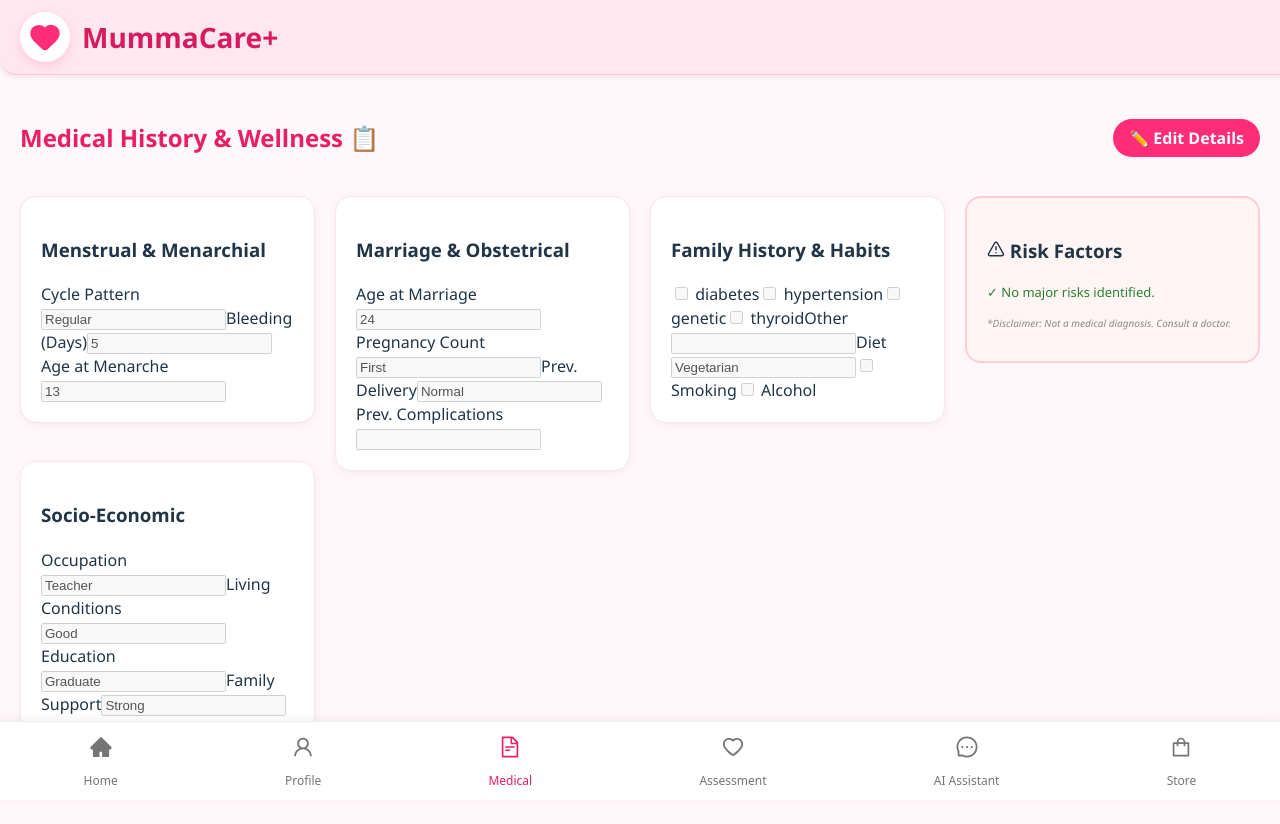
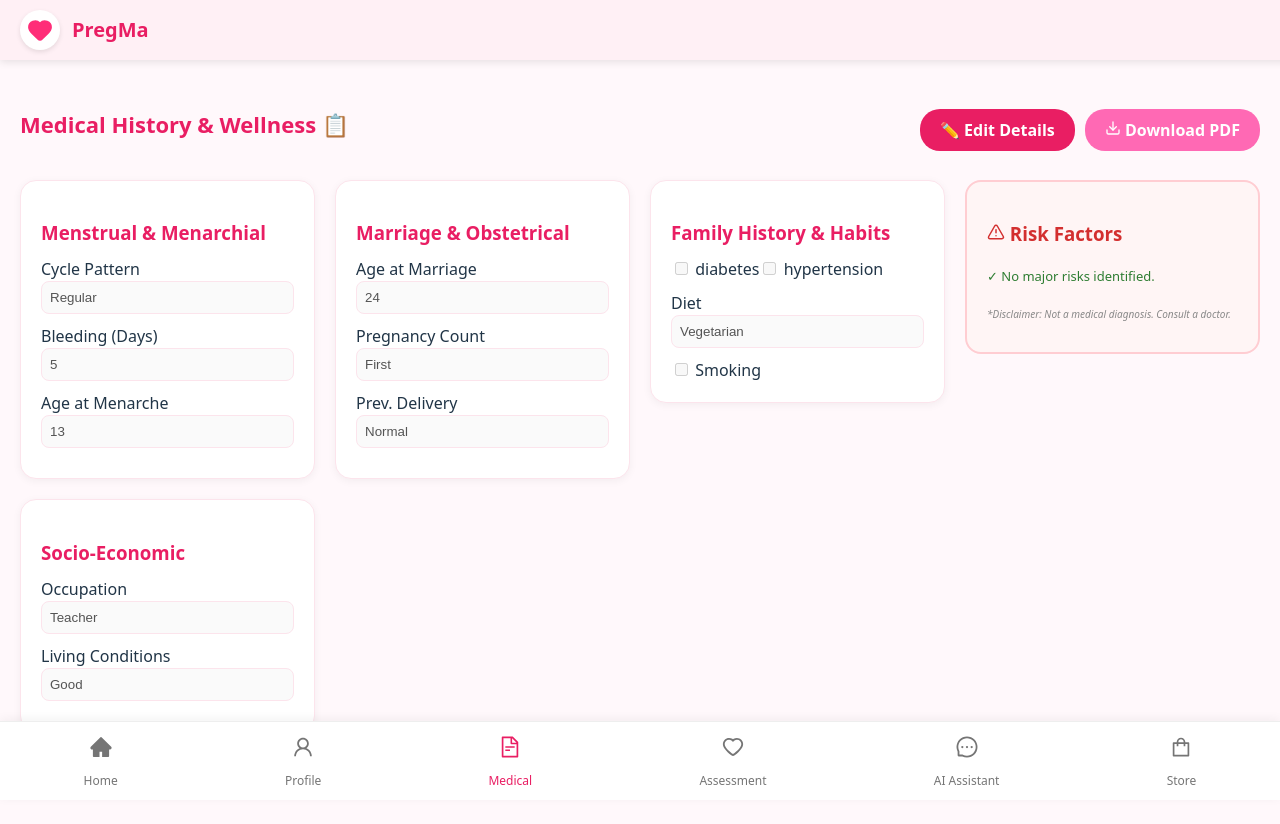
Before and after one commit to AngelusPonmalar/MummaCare-, a React (Vite) app: page /medical in a window 1280 px wide. Shown: the top 824 px of the page. Built offline with nearby package versions, Linux system fonts and the light colour scheme.

Commit message:
Update MedicalHistory.jsx

```diff
--- a/src/pages/MedicalHistory.jsx
+++ b/src/pages/MedicalHistory.jsx
@@ -1,8 +1,13 @@
-import React, { useState, useEffect } from "react";
-import { Heart, AlertTriangle } from "lucide-react";
+import React, { useState, useEffect, useRef } from "react";
+import { Heart, AlertTriangle, Download } from "lucide-react";
+import jsPDF from "jspdf";
+import html2canvas from "html2canvas";
 
 export default function MedicalHistory() {
   const [isEditing, setIsEditing] = useState(false);
+  const [screenWidth, setScreenWidth] = useState(window.innerWidth);
+  const reportRef = useRef();
+
   const [form, setForm] = useState({
     menstrualCycle: "Regular",
     bleedingDuration: "5",
@@ -23,224 +28,150 @@ export default function MedicalHistory() {
 
   const [risks, setRisks] = useState([]);
 
+  // Screen width listener
+  useEffect(() => {
+    const handleResize = () => setScreenWidth(window.innerWidth);
+    window.addEventListener("resize", handleResize);
+    return () => window.removeEventListener("resize", handleResize);
+  }, []);
+
   // Risk Logic
   useEffect(() => {
     const newRisks = [];
-    if (form.smoking) newRisks.push({ text: "Smoking: Risks fetal oxygen supply.", source: "Smoking: Yes" });
-    if (form.alcohol) newRisks.push({ text: "Alcohol: Unsafe for pregnancy.", source: "Alcohol: Yes" });
-    if (parseInt(form.marriageAge) < 18) newRisks.push({ text: "Early pregnancy: Monitor closely.", source: `Marriage Age: ${form.marriageAge}` });
-    if (form.familyHistory.diabetes) newRisks.push({ text: "Family Diabetes: Screen for GDM.", source: "Family History Diabetes" });
+    if (form.smoking) newRisks.push("Smoking: Risks fetal oxygen supply.");
+    if (form.alcohol) newRisks.push("Alcohol: Unsafe for pregnancy.");
+    if (parseInt(form.marriageAge) < 18) newRisks.push("Early pregnancy: Monitor closely.");
+    if (form.familyHistory.diabetes) newRisks.push("Family Diabetes: Screen for GDM.");
     setRisks(newRisks);
   }, [form]);
 
   const handleChange = (key, value) => setForm({ ...form, [key]: value });
   const handleFamilyChange = (key, value) => setForm({ ...form, familyHistory: { ...form.familyHistory, [key]: value } });
 
+  const columns = screenWidth <= 600 ? 1 : screenWidth <= 900 ? 2 : 4;
+
+  // Download PDF
+  const downloadPDF = () => {
+    const input = reportRef.current;
+    html2canvas(input, { scale: 2 }).then((canvas) => {
+      const imgData = canvas.toDataURL("image/png");
+      const pdf = new jsPDF("p", "pt", "a4");
+      const imgProps = pdf.getImageProperties(imgData);
+      const pdfWidth = pdf.internal.pageSize.getWidth();
+      const pdfHeight = (imgProps.height * pdfWidth) / imgProps.width;
+      pdf.addImage(imgData, "PNG", 0, 0, pdfWidth, pdfHeight);
+      pdf.save("Medical_History.pdf");
+    });
+  };
+
   return (
-    <div className="medical-page">
-
-      {/* Inline CSS */}
-      <style>{`
-        .medical-page{
-          padding:20px;
-          min-height:100vh;
-          background:#FFF8FB;
-          font-family: "Segoe UI", sans-serif;
-        }
-        .brand-header{
-          position: fixed;
-          top:0;
-          left:0;
-          width:100%;
-          display:flex;
-          align-items:center;
-          gap:12px;
-          padding:12px 20px;
-          background:#ffe6ef;
-          border-radius:0 0 16px 16px;
-          box-shadow:0 2px 6px rgba(0,0,0,0.08);
-          z-index:1000;
-        }
-        .logo-circle{
-          width:50px;
-          height:50px;
-          border-radius:50%;
-          background:#fff;
-          display:flex;
-          align-items:center;
-          justify-content:center;
-          box-shadow:0 4px 10px rgba(255,45,120,0.15);
-        }
-        .brand-name{
-          font-weight:900;
-          font-size:28px;
-          color:#d61c5e;
-        }
-        .page-header{
-          display:flex;
-          justify-content:space-between;
-          align-items:center;
-          margin-bottom:20px;
-          padding-top:80px; /* for fixed header */
-        }
-        .page-header h2{
-          color:#E91E63;
-          font-size:24px;
-          font-weight:600;
-        }
-        .edit-btn{
-          background:#ff2d78;
-          color:white;
-          border:none;
-          padding:8px 16px;
-          border-radius:20px;
-          cursor:pointer;
-          font-weight:600;
-        }
-        .grid-container{
-          display:grid;
-          grid-template-columns:repeat(4,1fr);
-          gap:20px;
-        }
-        .column{
-          display:flex;
-          flex-direction:column;
-          gap:20px;
-        }
-        .card{
-          background:white;
-          padding:20px;
-          border-radius:16px;
-          border:1px solid #FCE4EC;
-          box-shadow:0 2px 8px rgba(0,0,0,0.05);
-        }
-        .risk-column{
-          display:flex;
-          flex-direction:column;
-        }
-        .risk-card{
-          background:#fff5f5;
-          padding:20px;
-          border-radius:16px;
-          border:2px solid #ffcdd2;
-        }
-        input[type=text], input[type=number]{
-          width:100%;
-          padding:8px;
-          margin-bottom:10px;
-          border-radius:8px;
-          border:1px solid #FCE4EC;
-          box-sizing:border-box;
-        }
-        .risk-source{
-          font-size:12px;
-          color:#555;
-        }
-        .safe-text{
-          color:#2e7d32;
-          font-size:13px;
-        }
-        .disclaimer{
-          font-size:10px;
-          color:#888;
-          font-style:italic;
-          margin-top:10px;
-        }
-        @media(max-width:1200px){
-          .grid-container{grid-template-columns:repeat(2,1fr);}
-        }
-        @media(max-width:768px){
-          .grid-container{grid-template-columns:1fr;}
-        }
-      `}</style>
-
-      {/* Branding Header */}
-      <div className="brand-header">
-        <div className="logo-circle">
-          <Heart size={32} fill="#ff2d78" color="#ff2d78" />
+    <div style={styles.pageContainer} ref={reportRef}>
+      {/* Floating Header */}
+      <div style={styles.floatingHeader}>
+        <div style={styles.logoCircle}>
+          <Heart size={26} fill="#ff2d78" color="#ff2d78" />
         </div>
-        <span className="brand-name">MummaCare+</span>
+        <span style={styles.brandName}>PregMa</span>
       </div>
 
-      <div className="page-header">
-        <h2>Medical History & Wellness 📋</h2>
-        <button className="edit-btn" onClick={() => setIsEditing(!isEditing)}>
-          {isEditing ? "💾 Save All" : "✏️ Edit Details"}
-        </button>
+      <div style={{ height: "70px" }} /> {/* spacing for floating header */}
+
+      <div style={styles.headerRow}>
+        <h2 style={styles.title}>Medical History & Wellness 📋</h2>
+        <div>
+          <button style={styles.actionBtn} onClick={() => setIsEditing(!isEditing)}>
+            {isEditing ? "💾 Save All" : "✏️ Edit Details"}
+          </button>
+          <button style={{ ...styles.actionBtn, marginLeft: "10px", background: "#FF69B4" }} onClick={downloadPDF}>
+            <Download size={16} /> Download PDF
+          </button>
+        </div>
       </div>
 
-      <div className="grid-container">
-        {/* Column 1: Menstrual */}
-        <div className="column">
-          <div className="card">
-            <h3>Menstrual & Menarchial</h3>
+      <div style={{ ...styles.gridContainer, gridTemplateColumns: `repeat(${columns}, 1fr)` }}>
+        <div style={styles.column}>
+          <div style={styles.card}>
+            <h3 style={styles.sectionTitle}>Menstrual & Menarchial</h3>
             <label>Cycle Pattern</label>
-            <input disabled={!isEditing} value={form.menstrualCycle} onChange={e => handleChange("menstrualCycle", e.target.value)} />
+            <input disabled={!isEditing} style={styles.input} value={form.menstrualCycle} onChange={(e) => handleChange("menstrualCycle", e.target.value)} />
             <label>Bleeding (Days)</label>
-            <input disabled={!isEditing} value={form.bleedingDuration} onChange={e => handleChange("bleedingDuration", e.target.value)} />
+            <input disabled={!isEditing} style={styles.input} value={form.bleedingDuration} onChange={(e) => handleChange("bleedingDuration", e.target.value)} />
             <label>Age at Menarche</label>
-            <input disabled={!isEditing} value={form.ageMenarche} onChange={e => handleChange("ageMenarche", e.target.value)} />
+            <input disabled={!isEditing} style={styles.input} value={form.ageMenarche} onChange={(e) => handleChange("ageMenarche", e.target.value)} />
           </div>
-
-          <div className="card">
-            <h3>Socio-Economic</h3>
+          <div style={styles.card}>
+            <h3 style={styles.sectionTitle}>Socio-Economic</h3>
             <label>Occupation</label>
-            <input disabled={!isEditing} value={form.occupation} onChange={e => handleChange("occupation", e.target.value)} />
+            <input disabled={!isEditing} style={styles.input} value={form.occupation} onChange={(e) => handleChange("occupation", e.target.value)} />
             <label>Living Conditions</label>
-            <input disabled={!isEditing} value={form.livingConditions} onChange={e => handleChange("livingConditions", e.target.value)} />
-            <label>Education</label>
-            <input disabled={!isEditing} value={form.education} onChange={e => handleChange("education", e.target.value)} />
-            <label>Family Support</label>
-            <input disabled={!isEditing} value={form.familySupport} onChange={e => handleChange("familySupport", e.target.value)} />
+            <input disabled={!isEditing} style={styles.input} value={form.livingConditions} onChange={(e) => handleChange("livingConditions", e.target.value)} />
           </div>
         </div>
 
-        {/* Column 2: Marriage & Obstetrical */}
-        <div className="column">
-          <div className="card">
-            <h3>Marriage & Obstetrical</h3>
+        <div style={styles.column}>
+          <div style={styles.card}>
+            <h3 style={styles.sectionTitle}>Marriage & Obstetrical</h3>
             <label>Age at Marriage</label>
-            <input disabled={!isEditing} value={form.marriageAge} onChange={e => handleChange("marriageAge", e.target.value)} />
+            <input disabled={!isEditing} style={styles.input} value={form.marriageAge} onChange={(e) => handleChange("marriageAge", e.target.value)} />
             <label>Pregnancy Count</label>
-            <input disabled={!isEditing} value={form.pregnancyCount} onChange={e => handleChange("pregnancyCount", e.target.value)} />
+            <input disabled={!isEditing} style={styles.input} value={form.pregnancyCount} onChange={(e) => handleChange("pregnancyCount", e.target.value)} />
             <label>Prev. Delivery</label>
-            <input disabled={!isEditing} value={form.prevDelivery} onChange={e => handleChange("prevDelivery", e.target.value)} />
-            <label>Prev. Complications</label>
-            <input disabled={!isEditing} value={form.prevComplications} onChange={e => handleChange("prevComplications", e.target.value)} />
+            <input disabled={!isEditing} style={styles.input} value={form.prevDelivery} onChange={(e) => handleChange("prevDelivery", e.target.value)} />
           </div>
         </div>
 
-        {/* Column 3: Family History & Habits */}
-        <div className="column">
-          <div className="card">
-            <h3>Family History & Habits</h3>
-            {["diabetes", "hypertension", "genetic", "thyroid"].map(key => (
-              <label key={key}>
-                <input type="checkbox" disabled={!isEditing} checked={form.familyHistory[key]} onChange={e => handleFamilyChange(key, e.target.checked)} /> {key}
-              </label>
+        <div style={styles.column}>
+          <div style={styles.card}>
+            <h3 style={styles.sectionTitle}>Family History & Habits</h3>
+            {["diabetes", "hypertension"].map(i => (
+              <label key={i}><input disabled={!isEditing} type="checkbox" checked={form.familyHistory[i]} onChange={(e) => handleFamilyChange(i, e.target.checked)} /> {i}</label>
             ))}
-            <label>Other</label>
-            <input disabled={!isEditing} value={form.familyHistory.other} onChange={e => handleFamilyChange("other", e.target.value)} />
-            <label>Diet</label>
-            <input disabled={!isEditing} value={form.diet} onChange={e => handleChange("diet", e.target.value)} />
-            <label><input type="checkbox" disabled={!isEditing} checked={form.smoking} onChange={e => handleChange("smoking", e.target.checked)} /> Smoking</label>
-            <label><input type="checkbox" disabled={!isEditing} checked={form.alcohol} onChange={e => handleChange("alcohol", e.target.checked)} /> Alcohol</label>
+            <label style={{ display: 'block', marginTop: '10px' }}>Diet</label>
+            <input disabled={!isEditing} style={styles.input} value={form.diet} onChange={(e) => handleChange("diet", e.target.value)} />
+            <label><input disabled={!isEditing} type="checkbox" checked={form.smoking} onChange={(e) => handleChange("smoking", e.target.checked)} /> Smoking</label>
           </div>
         </div>
 
-        {/* Column 4: Risk Factors */}
-        <div className="risk-column">
-          <div className="risk-card">
-            <h3><AlertTriangle size={18}/> Risk Factors</h3>
-            {risks.length > 0 ? risks.map((r, i) => (
-              <p key={i}>• {r.text} <br /><span className="risk-source">({r.source})</span></p>
-            )) : <p className="safe-text">✓ No major risks identified.</p>}
-            <p className="disclaimer">*Disclaimer: Not a medical diagnosis. Consult a doctor.</p>
-          </div>
+        <div style={styles.riskCard}>
+          <h3 style={{ color: '#d32f2f' }}><AlertTriangle size={18} /> Risk Factors</h3>
+          {risks.length > 0 ? risks.map((r, i) => <p key={i} style={styles.riskText}>• {r}</p>) : <p style={styles.safeText}>✓ No major risks identified.</p>}
+          <p style={styles.disclaimer}>*Disclaimer: Not a medical diagnosis. Consult a doctor.</p>
         </div>
       </div>
 
-      <div style={{height:"80px"}}></div>
+      <div style={{ height: "80px", width: "100%" }}></div>
     </div>
   );
 }
+
+const styles = {
+  pageContainer: { padding: "20px", background: "#FFF8FB", minHeight: "100vh" },
+  floatingHeader: {
+    position: "fixed",
+    top: 0,
+    left: 0,
+    width: "100%",
+    height: "60px",
+    background: "#fff0f5",
+    display: "flex",
+    alignItems: "center",
+    gap: "12px",
+    padding: "0 20px",
+    zIndex: 999,
+    boxShadow: "0 2px 8px rgba(0,0,0,0.1)"
+  },
+  logoCircle: { width: "40px", height: "40px", borderRadius: "50%", background: "#fff", display: "flex", alignItems: "center", justifyContent: "center", boxShadow: "0 2px 5px rgba(0,0,0,0.1)" },
+  brandName: { fontSize: "20px", fontWeight: "bold", color: "#E91E63" },
+  headerRow: { display: "flex", justifyContent: "space-between", alignItems: "center", marginBottom: "20px", flexWrap: "wrap" },
+  title: { fontSize: "22px", fontWeight: "bold", color: "#E91E63" },
+  actionBtn: { background: "#E91E63", color: "white", border: "none", padding: "10px 20px", borderRadius: "20px", cursor: "pointer", fontWeight: "bold", marginTop: "10px" },
+  gridContainer: { display: "grid", gap: "20px", alignItems: "start" },
+  column: { display: "flex", flexDirection: "column", gap: "20px" },
+  card: { background: "#ffffff", padding: "20px", borderRadius: "16px", border: "1px solid #FCE4EC", boxShadow: "0 2px 8px rgba(0,0,0,0.05)" },
+  sectionTitle: { color: "#E91E63", marginBottom: "10px" },
+  riskCard: { background: "#fff5f5", padding: "20px", borderRadius: "16px", border: "2px solid #ffcdd2" },
+  input: { width: "100%", padding: "8px", borderRadius: "8px", border: "1px solid #FCE4EC", marginBottom: "10px", boxSizing: "border-box" },
+  riskText: { color: "#d32f2f", fontSize: "13px", fontWeight: "600" },
+  safeText: { color: "#2e7d32", fontSize: "13px" },
+  disclaimer: { marginTop: "20px", fontSize: "10px", color: "#888", fontStyle: "italic" },
+};
```
